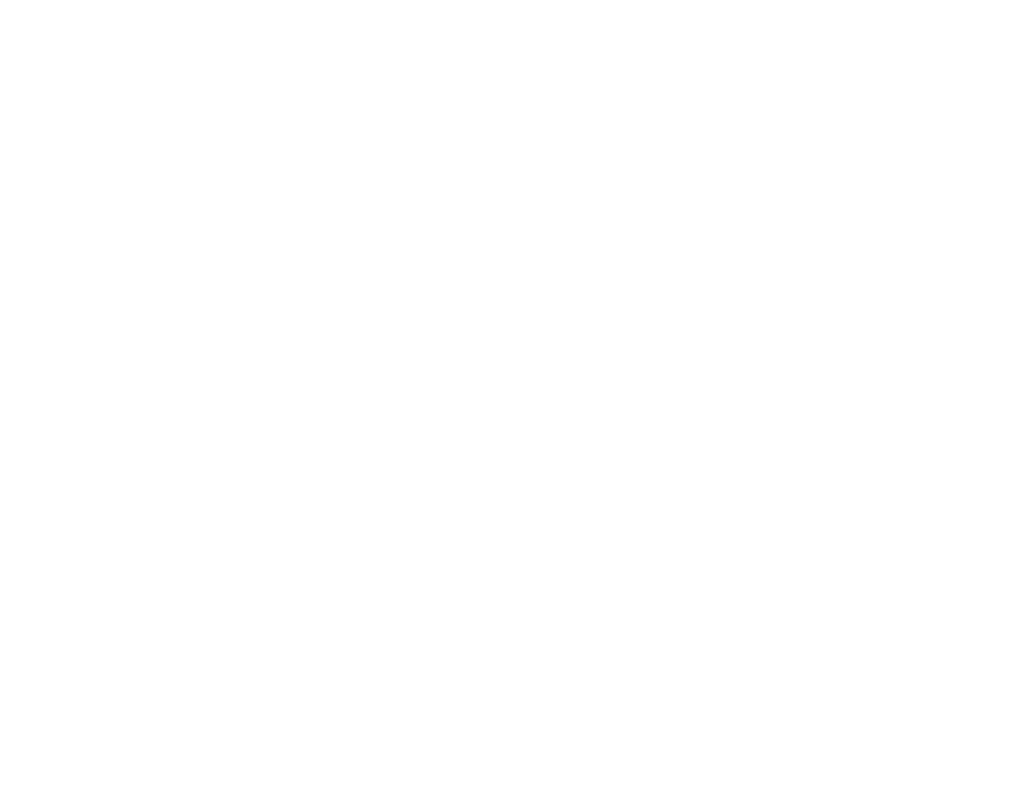
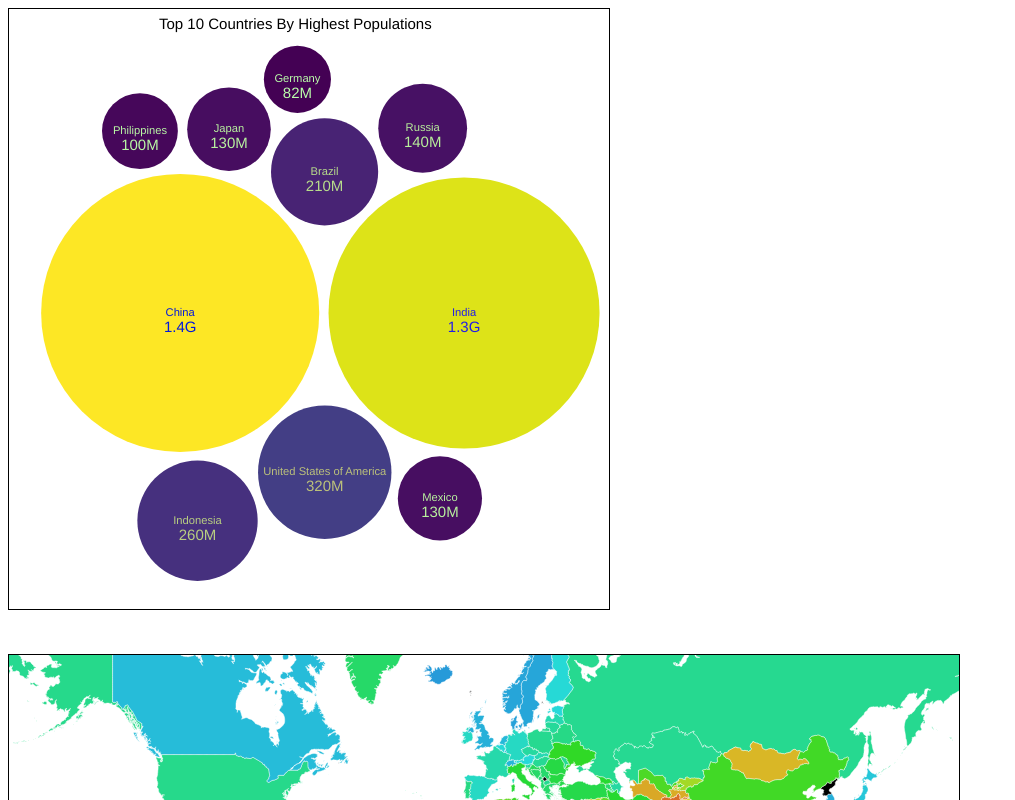
Before and after one commit to stanjdev/d3-internet-users-visualizations, a plain HTML site: page index.html in a window 1280 px wide. Shown: the top 800 px of the page, without its empty margins (0-1015 px from the left). Drawn offline with nearby package versions, Linux system fonts and the light colour scheme; the site is published under a folder, as on GitHub Pages, so addresses that start at the root find nothing.

Commit message:
index js only

```diff
--- a/index.html
+++ b/index.html
@@ -14,7 +14,7 @@
   <svg id="svg_least_users" width="1050" height="500"></svg>
 
   <script src="https://d3js.org/d3.v7.min.js"></script>
-  <script type="module" src="/index.js" type="text/javascript"></script>
+  <script type="module" src="index.js" type="text/javascript"></script>
 
 </body>
 </html>
```
